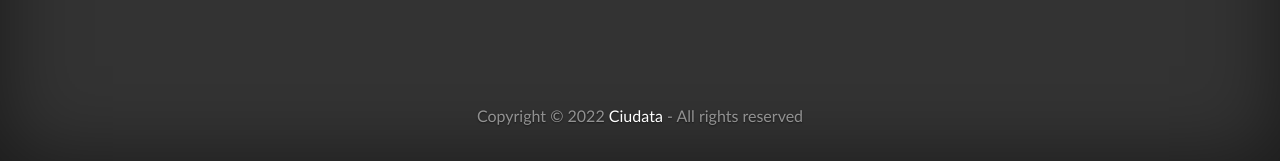
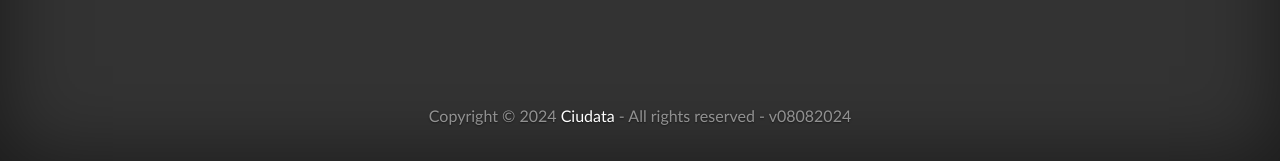
Before and after one commit to jimialex/ciudata-backend, a Django app: page / in a window 1280 px wide. Shown: the part 639-800 px from the top of the page. Run offline with Django 3.2, Linux system fonts and the light colour scheme; parts of the project's set-up code (start-up, migrations or seed data) failed here and were passed over; some libraries are stand-ins or nearby versions.

Commit message:
Se puso la version en el landing del backend2

```diff
--- a/web/templates/home.html
+++ b/web/templates/home.html
@@ -49,8 +49,8 @@
         <footer class="mastfoot mt-auto">
             <div class="inner">
                 <p>
-                    Copyright © 2022 <a href="{{ project_owner_domain }}">{{ project_owner }}</a> -
-                    {% trans 'All rights reserved' %}
+                    Copyright © 2024 <a href="{{ project_owner_domain }}">{{ project_owner }}</a> -
+                    {% trans 'All rights reserved' %} - v08082024
                 </p>
             </div>
         </footer>
```
